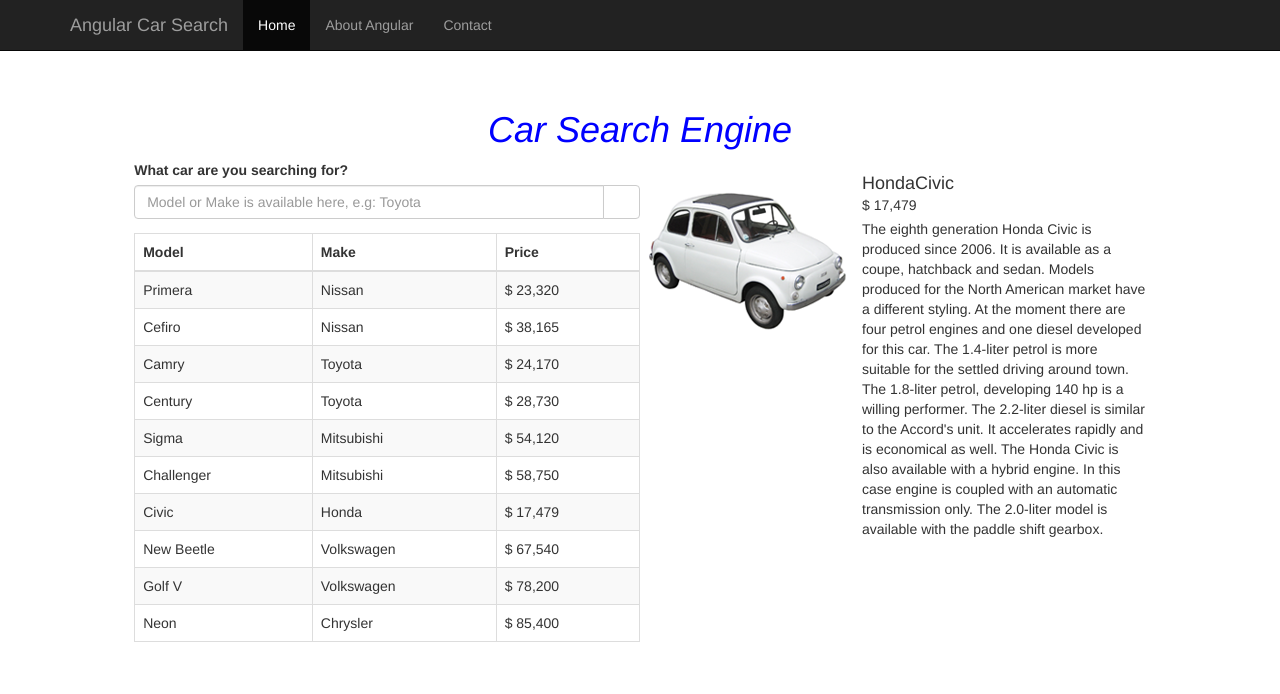
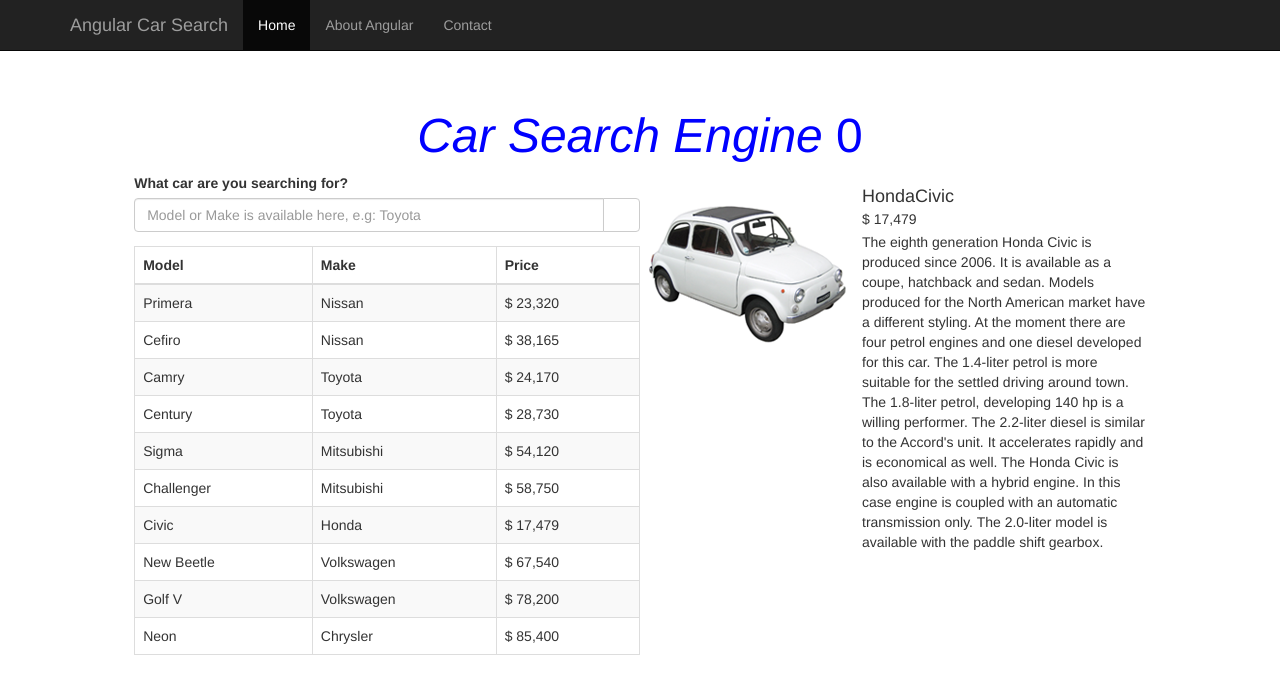
Before and after one commit to Coffee0127/CarSearchDemo, an Angular app: page / in a window 1280 px wide. Shown: the top 694 px of the page. Built offline with nearby package versions, Linux system fonts and the light colour scheme; a web font is replaced by a local one.

Commit message:
屬性繫結加上 class

```diff
--- a/src/app/app.component.css
+++ b/src/app/app.component.css
@@ -1,3 +1,9 @@
+.big {
+    font-size: 48px;
+}
 .blue {
     color: blue;
 }
+.red {
+    color: red;
+}
--- a/src/app/app.component.html
+++ b/src/app/app.component.html
@@ -2,7 +2,7 @@
 
 <div class="starter-template">
     <!--<h1>{{pageTitle}}</h1>-->
-    <h1 [innerHTML]="pageTitle" class="blue"></h1>
+    <h1 [innerHTML]="pageTitle" class="big" [class]="_counter % 2 == 0 ? 'blue' : 'red'" (click)="plus()"></h1>
     <!--<p class="lead">Use this document as a way to quickly start any new project.<br> All you get is this text and a mostly barebones HTML document.</p>-->
     <div class="content-wrapper text-left col-lg-10">
         <div class="col-lg-6">
--- a/src/app/app.component.ts
+++ b/src/app/app.component.ts
@@ -7,5 +7,11 @@ import { Component } from '@angular/core';
 })
 export class AppComponent {
 
-  pageTitle = '<i>Car Search Engine</i>';
+  private _pageTitle = '<i>Car Search Engine</i> ';
+  private _counter = 0;
+  pageTitle = this._pageTitle + this._counter;
+
+  plus() {
+    this.pageTitle = this._pageTitle + (++this._counter);
+  }
 }
```
